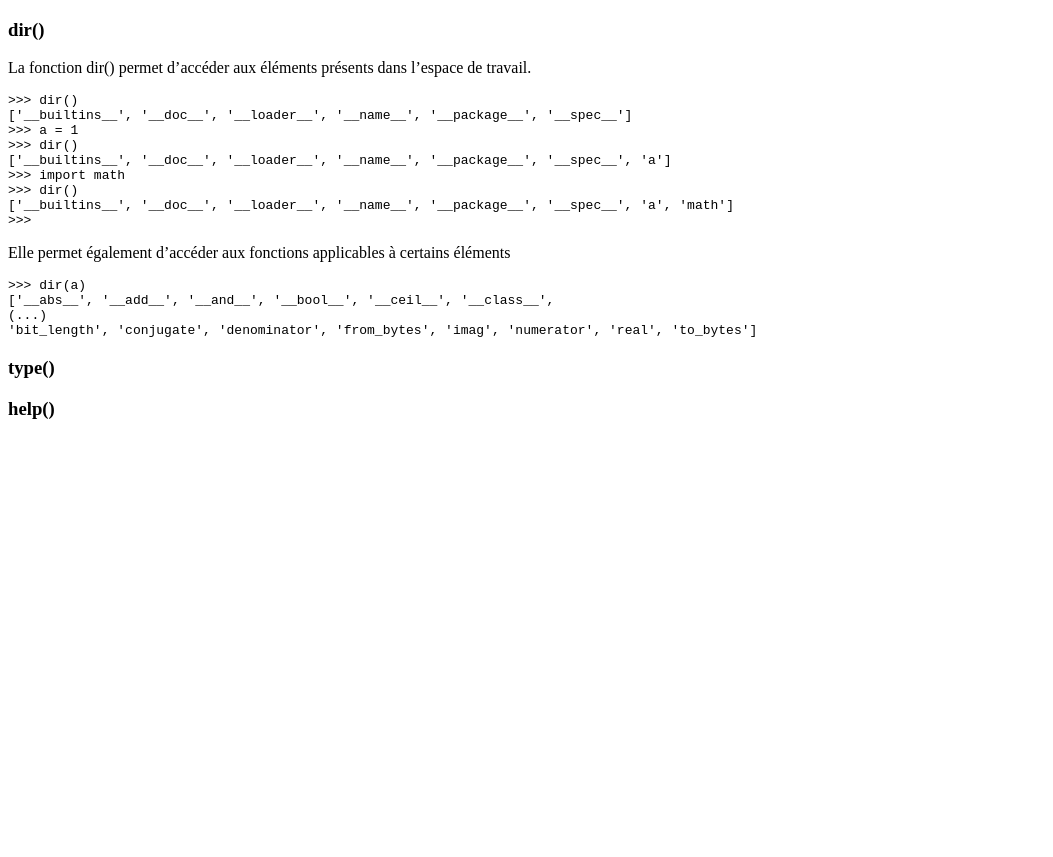
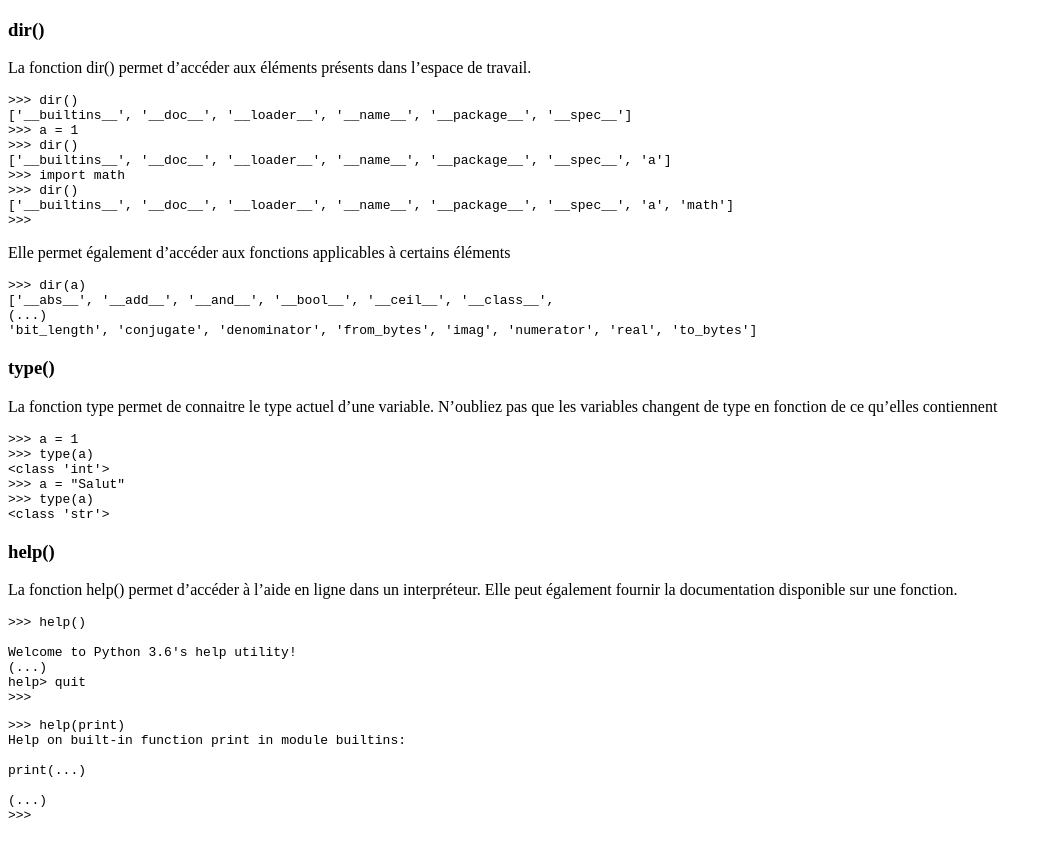
Before and after one commit to jgay-dauphine/python-cheat-sheet, a Jekyll site: the page built from _posts/2016-10-31-introspection.md, in a window 1280 px wide. Shown: the top 857 px of the page, without its empty margins (0-1053 px from the left). Built offline with Jekyll 4.4.1, drawn with Linux system fonts in a browser that asks for light colours; our own code applies the rules of GitHub Pages for plain Markdown files.

Commit message:
Update 2016-10-31-introspection.md

```diff
--- a/_posts/2016-10-31-introspection.md
+++ b/_posts/2016-10-31-introspection.md
@@ -25,6 +25,41 @@ Elle permet également d'accéder aux fonctions applicables à certains élémen
 (...)
 'bit_length', 'conjugate', 'denominator', 'from_bytes', 'imag', 'numerator', 'real', 'to_bytes']
 ~~~
+
 ### type()
 
+La fonction type permet de connaitre le type actuel d'une variable. N'oubliez pas que les variables changent de type
+en fonction de ce qu'elles contiennent
+
+~~~ python
+>>> a = 1
+>>> type(a)
+<class 'int'>
+>>> a = "Salut"
+>>> type(a)
+<class 'str'>
+~~~
+
 ### help()
+
+La fonction help() permet d'accéder à l'aide en ligne dans un interpréteur. Elle peut également fournir la documentation
+disponible sur une fonction.
+
+~~~ python
+>>> help()
+
+Welcome to Python 3.6's help utility!
+(...)
+help> quit
+>>>
+~~~
+
+~~~ python
+>>> help(print)
+Help on built-in function print in module builtins:
+
+print(...)
+
+(...)
+>>>
+~~~
```
